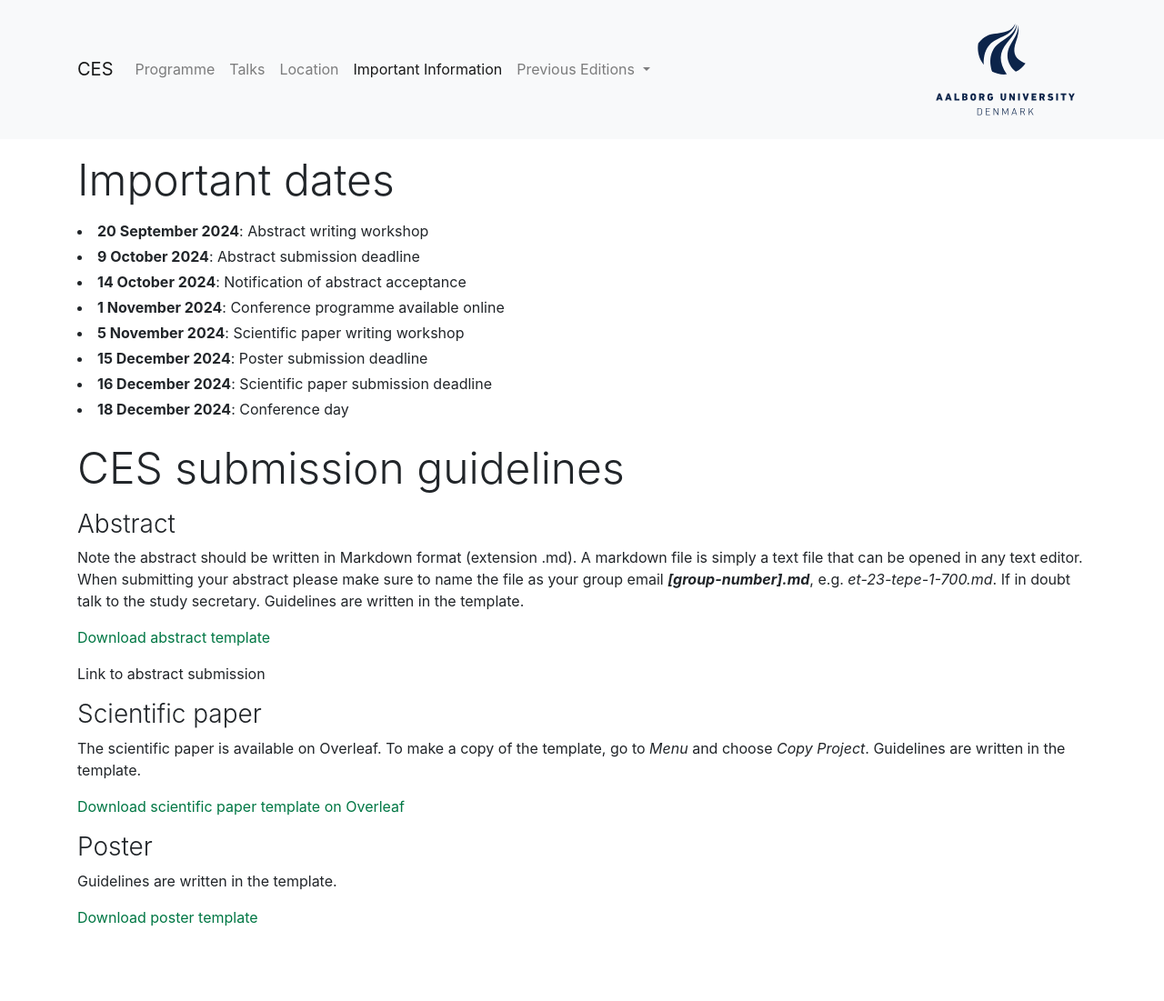
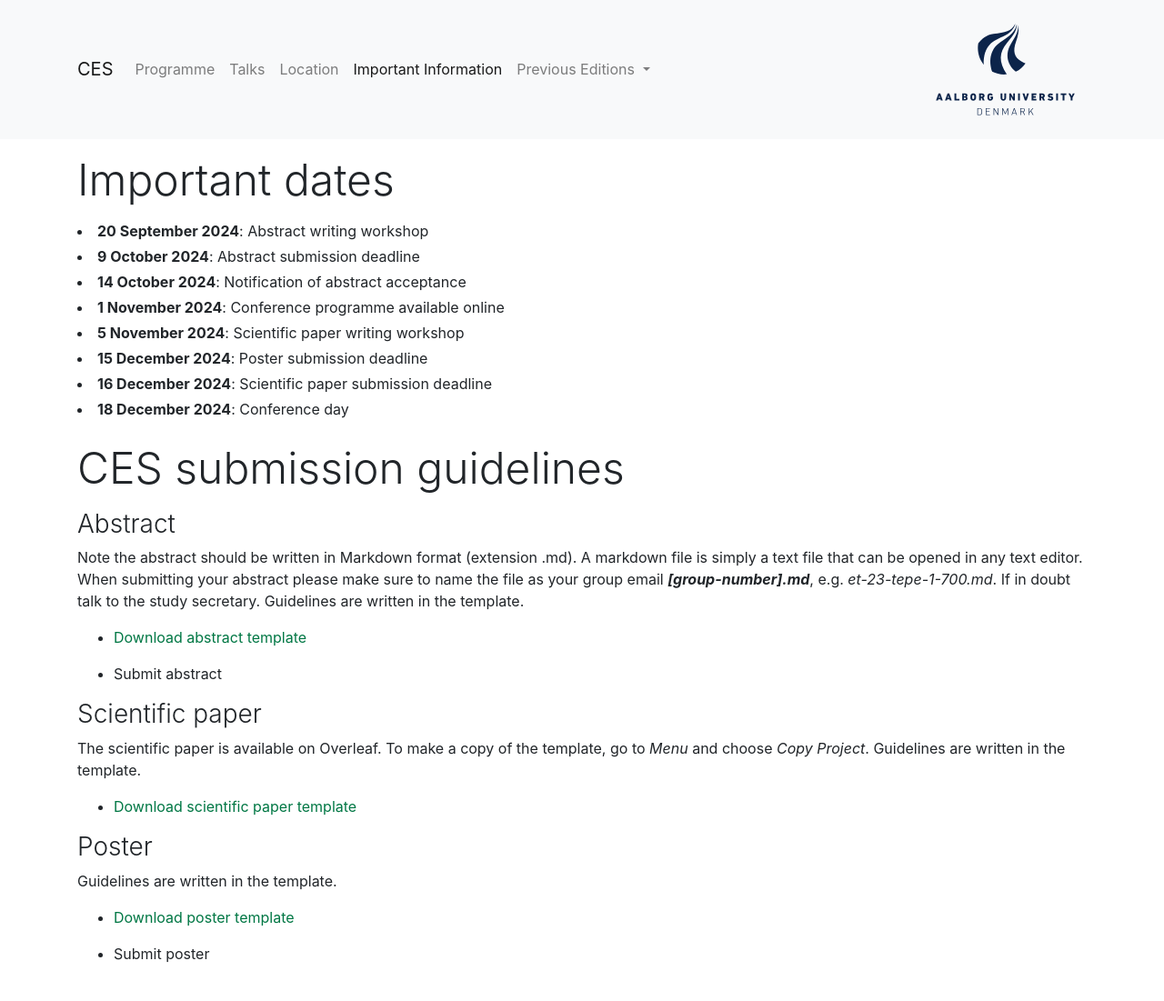
Before and after one commit to jakobhaervig/ces, a Jekyll site: the page built from information/index.md, in a window 1280 px wide. Shown: the whole page at 91% size. Built offline with Jekyll 4.4.1, drawn with Linux system fonts in a browser that asks for light colours; before the commit the page ends 1061 px from its top, so only the background shows below that.

```diff
--- a/_config.yml
+++ b/_config.yml
@@ -100,8 +100,8 @@ conference:
 
   # Main landing page
   main:
-    # logo:
-    #    img: 'logo_ces.svg'  # inside /assets/images/
+    logo:
+       img: 'ces_picture.jpeg'  # inside /assets/images/
     links:
       - name: Programme
         relative_url: /program/
--- a/_layouts/information.html
+++ b/_layouts/information.html
@@ -39,18 +39,29 @@
 </h3>
 <p>Note the abstract should be written in Markdown format (extension .md). A markdown file is simply a text file that can be opened in any text editor. When submitting your abstract please make sure to name the file as your group email <b><i>[group-number].md</i></b>, e.g. <i>et-23-tepe-1-700.md</i>. If in doubt talk to the study secretary. Guidelines are written in the template.</p>
 
-<p class="content"><a target="_blank" href="{{ site.tree_url | append: site.abstract_template | append: '/' | append: '?download='}}" download rel="noreferrer">Download abstract template</a></p>
-<p>Link to abstract submission</p>
+<ul>
+    <li><p class="content"><a target="_blank" href="{{ site.tree_url | append: site.abstract_template | append: '/' | append: '?download='}}" download rel="noreferrer">Download abstract template</a></p></li>
+    <li><p>Submit abstract</p></li>
+</ul>
+
+
 
 <h3 class="font-weight-light mb-2 text-break">
     Scientific paper
 </h3>
 <p>The scientific paper is available on Overleaf. To make a copy of the template, go to <i>Menu</i> and choose <i>Copy Project</i>. Guidelines are written in the template.</p>
 
-<p class="content"><a target="_blank" href="https://www.overleaf.com/read/zjgpfdssnsty#6329cb" download rel="noreferrer">Download scientific paper template on Overleaf</a></p>
+<ul>
+    <li> <p class="content"><a target="_blank" href="https://www.overleaf.com/read/zjgpfdssnsty#6329cb" download rel="noreferrer">Download scientific paper template</a></p></li>
+</ul>
+
 
 <h3 class="font-weight-light mb-2 text-break">
     Poster
 </h3>
 <p> Guidelines are written in the template.</p>
-<p class="content"><a target="_blank" href="{{ site.tree_url | append: site.poster_template | append: '/' | append: '?download='}}" download rel="noreferrer">Download poster template</a></p>
+
+<ul>
+    <li><p class="content"><a target="_blank" href="{{ site.tree_url | append: site.poster_template | append: '/' | append: '?download='}}" download rel="noreferrer">Download poster template</a></p></li>
+    <li><p>Submit poster</p></li>
+</ul>
```
Also changed, not shown: assets/images/ces_picture.jpeg (added).
